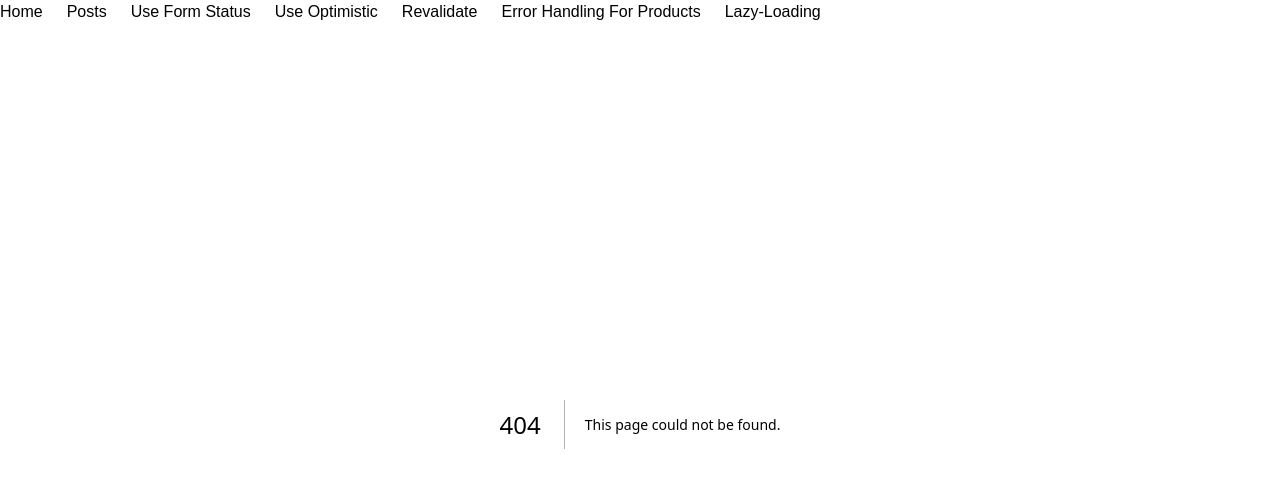
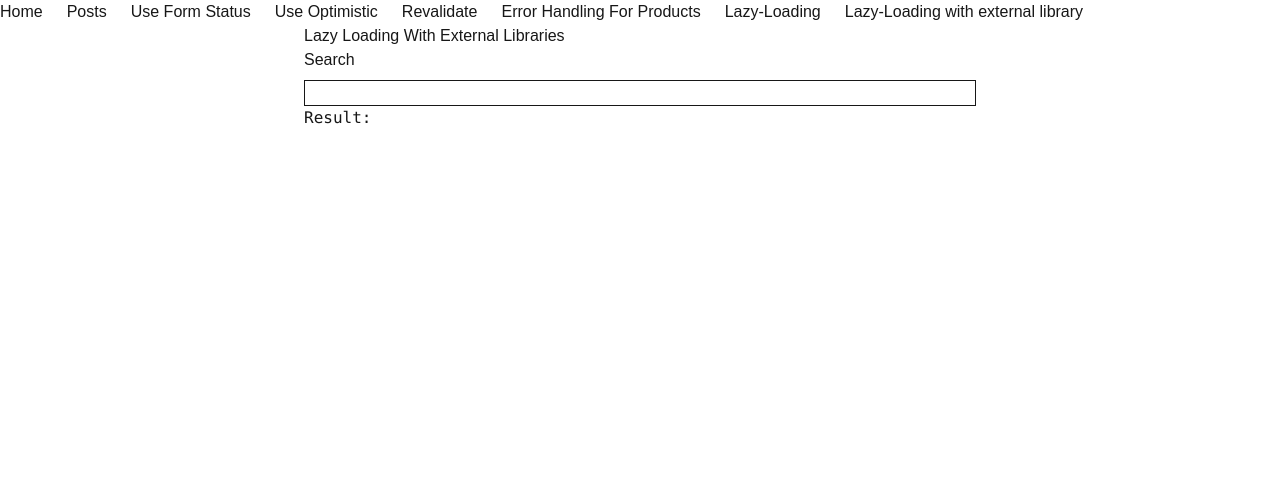
Before and after one commit to ammarShahab/nextjs-typescript-practice, a Next.js app: page /lazy-loading-ext-lib in a window 1280 px wide. Before the commit this address had no page. Shown: the top 488 px of the page. Built offline with nearby package versions, Linux system fonts and the light colour scheme.

Commit message:
creatied lazy-loading

```diff
--- a/app/component/Navbar.tsx
+++ b/app/component/Navbar.tsx
@@ -11,6 +11,9 @@ export default function Navbar() {
       <Link href="/revalidate">Revalidate</Link>
       <Link href="/errorhandleproducts">Error Handling For Products</Link>
       <Link href="/lazy-loading">Lazy-Loading</Link>
+      <Link href="/lazy-loading-ext-lib">
+        Lazy-Loading with external library
+      </Link>
     </nav>
   );
 }
--- /dev/null
+++ b/app/lazy-loading-ext-lib/page.tsx
@@ -0,0 +1,27 @@
+"use client";
+import { useState } from "react";
+
+export default function LazyLoadingWithExternalLibraries() {
+  const [result, setResult] = useState<any>();
+  const names = ["Tim", "Bob", "John", "Alice", "Sophia", "David", "Eva"];
+  return (
+    <div className="max-w-2xl mx-auto">
+      <h3>Lazy Loading With External Libraries</h3>
+      <div className="flex flex-col gap-2">
+        <label>Search</label>
+        <input
+          type="text"
+          className="border"
+          onChange={async (e) => {
+            const { value } = e.currentTarget;
+
+            const Fuse = (await import("fuse.js")).default;
+            const fuse = new Fuse(names);
+            setResult(fuse.search(value));
+          }}
+        />
+      </div>
+      <pre>Result: {JSON.stringify(result, null, 2)}</pre>
+    </div>
+  );
+}
--- a/package.json
+++ b/package.json
@@ -9,6 +9,7 @@
     "lint": "eslint"
   },
   "dependencies": {
+    "fuse.js": "^7.1.0",
     "mongodb": "^7.0.0",
     "next": "16.1.6",
     "react": "19.2.3",
```
Also changed, not shown: 1 other file (tests, documents, lock files or other folders).
